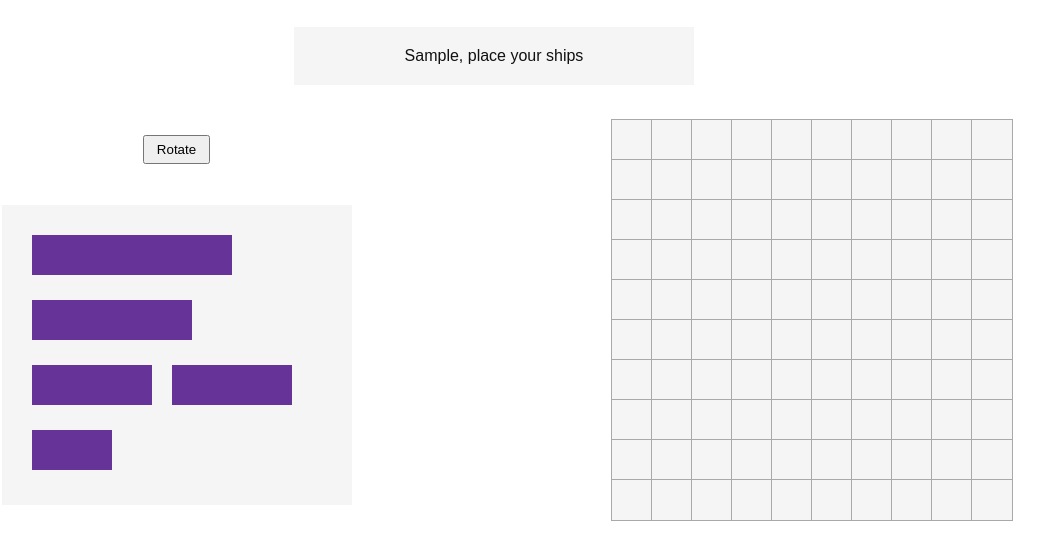
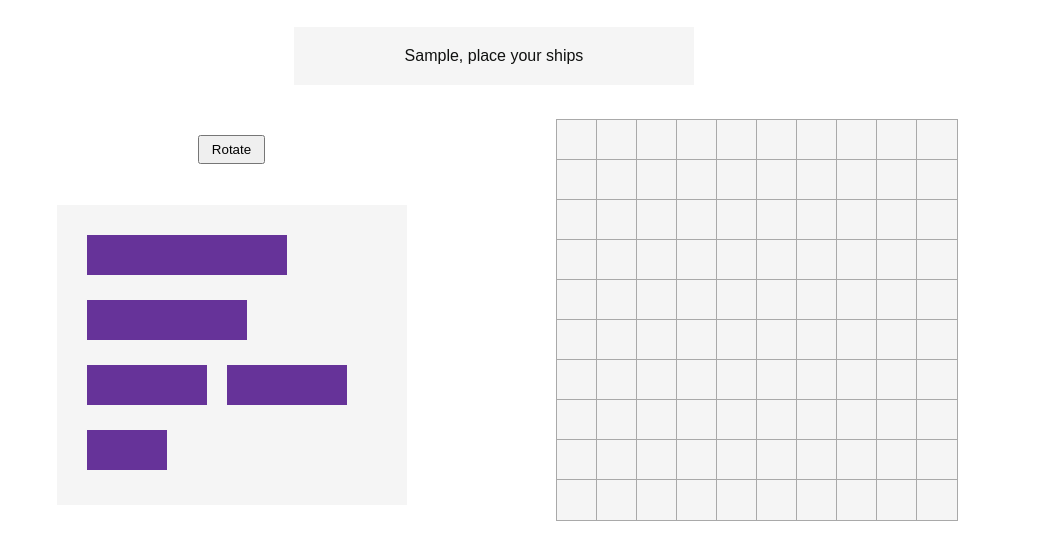
Before and after one commit to strallia/battleship, a website built with webpack: page src/template.html in a window 1280 px wide. Both pictures are taken after typing "Sample" into the empty fields and a click on the button "START". Shown: the part 106-666 px from the top of the page, without its empty margins (146-1190 px from the left). Built offline with nearby package versions, Linux system fonts and the light colour scheme.

Commit message:
feat: Add max width to all screens

```diff
--- a/src/styles.css
+++ b/src/styles.css
@@ -219,3 +219,10 @@ button.toggle-direction,
 button.play-again {
   padding: 5px 12px;
 }
+
+.menu-screen,
+.place-ships-screen,
+.game-screen,
+.winner-screen {
+  max-width: 1000px;
+}
```
